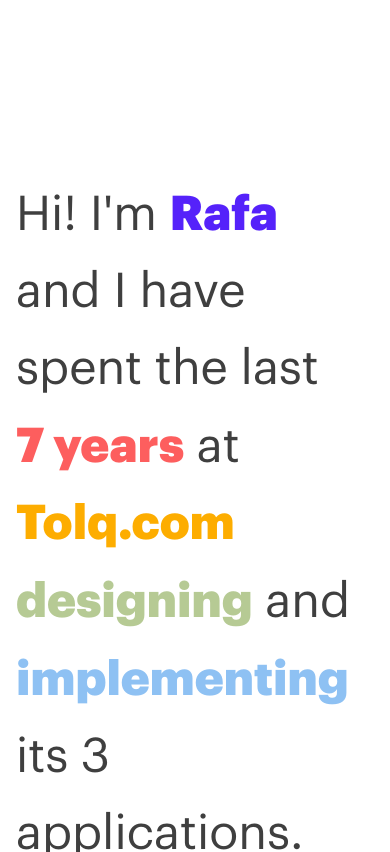
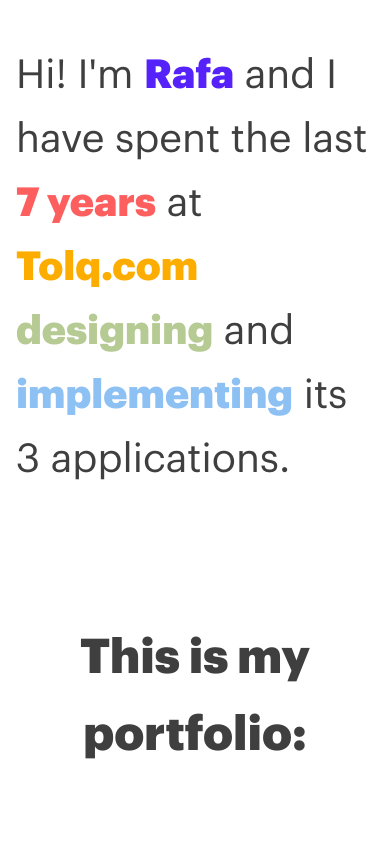
Before and after one commit to Sauco82/portfolio, a Next.js app: page / in a window 390 px wide. Shown: the top 852 px of the page. Built offline with nearby package versions, Linux system fonts and the light colour scheme.

Commit message:
Portfolio intro

```diff
--- a/components/intro/Intro.module.scss
+++ b/components/intro/Intro.module.scss
@@ -4,3 +4,9 @@
   padding: $spacer-big;
   background: $background-blue;
 }
+
+@media screen and (max-width: 880px) {
+  .portfolio_article__intro {
+
+  }
+}
--- /dev/null
+++ b/components/porfolio_intro/PortfolioIntro.jsx
@@ -0,0 +1,16 @@
+import { intro, intro_container } from "./portfolio-intro.module.scss"
+
+export default function PortfolioIntro(){
+  return (
+    <div className={intro_container}>
+      <h1 className={intro}>
+        Hi! I'm <strong className='text-color-purple'>Rafa</strong> and I have spent the last
+        <strong className='text-color-soft-red inline-block'>7 years</strong> at <strong className='text-color-orange'>Tolq.com</strong>
+        {" "}
+        <strong className='text-color-green'>designing</strong> and <strong className='text-color-soft-blue'>implementing</strong> its 3 applications.
+      </h1>
+
+      <h1 className="align-center m-3 mt-5 mb-5">This is my portfolio:</h1>
+    </div>
+  );
+}
--- /dev/null
+++ b/components/porfolio_intro/portfolio-intro.module.scss
@@ -0,0 +1,22 @@
+@import "../../styles/variables.scss";
+
+.intro_container {
+  margin: $spacer-big 0;
+}
+
+.intro {
+  max-width: 60rem;
+  font-weight: 400;
+}
+
+@media screen and (max-width: 870px) {
+  .intro_container {
+    margin: $spacer 0;
+  }
+
+  .intro {
+    font-size: 40px;
+    max-width: none;
+
+  }
+}
--- a/pages/index.js
+++ b/pages/index.js
@@ -3,6 +3,7 @@
 import Layout from '../components/Layout/layout'
 import Zag from '../components/zigzag/Zag'
 import Zig from '../components/zigzag/Zig'
+import PortfolioIntro from '../components/porfolio_intro/PortFolioIntro'
 
 export default function Home() {
   return (
@@ -12,14 +13,7 @@
       </Head>
 
       <main>
-        <div className="flex mb-5 mt-5 sm-mt-2 sm-mb-2">
-          <h1 className='intro'>
-            Hi! I'm <strong className='text-color-purple'>Rafa</strong> and I have spent the last <br />
-            <strong className='text-color-soft-red'>7 years</strong> at <strong className='text-color-orange'>Tolq.com</strong> <strong className='text-color-green'>designing</strong> and <strong className='text-color-soft-blue'>implementing</strong> its 3 applications.
-            <br />
-            <strong>This is my portfolio:</strong>
-          </h1>
-        </div>
+        <PortfolioIntro />
 
         <Zag img="/datatables.png">
           <h3>Data Tables</h3>
--- a/styles/global.scss
+++ b/styles/global.scss
@@ -160,13 +160,8 @@
 .align-content-stretch  { align-content: stretch }
 
 
-// Intro
+// Button
 // ======================================================
-.intro {
-  max-width: 60rem;
-  font-weight: 400;
-}
-
 .btn {
   padding: $spacer-small $spacer;
   border-radius: 2rem;
@@ -197,6 +192,10 @@
   text-align: left !important;
 }
 
+.inline-block {
+  display: inline-block;
+}
+
 .text-color-purple     { color: $purple;}
 .text-color-soft-red   { color: $soft-red;}
 .text-color-orange     { color: $orange;}
```
